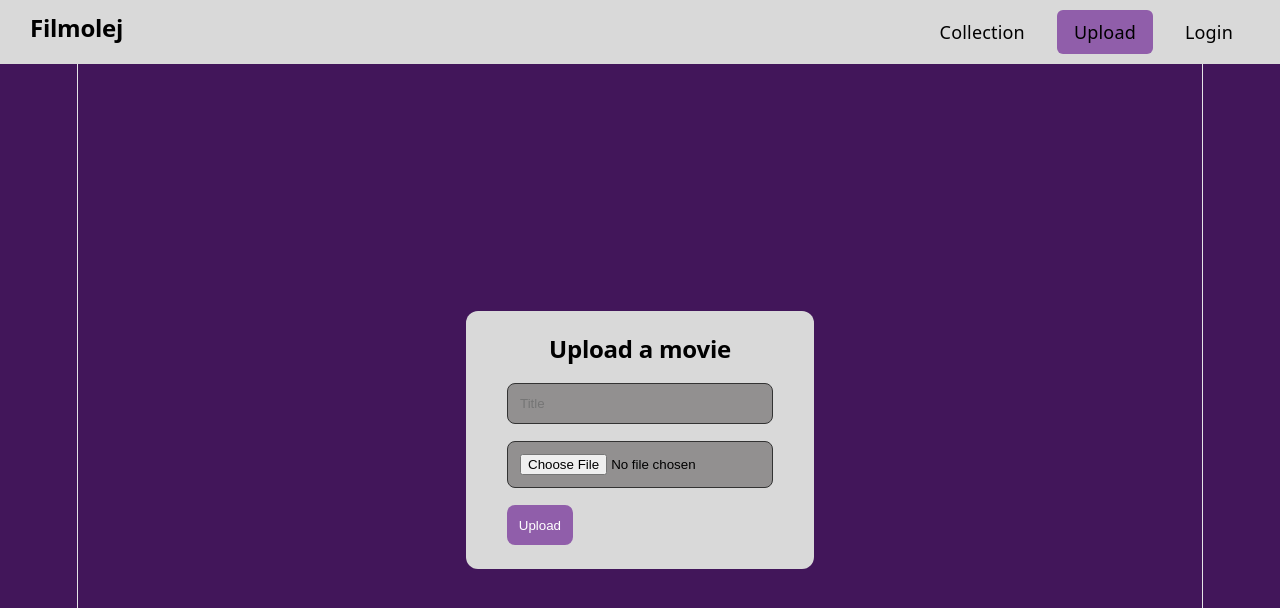
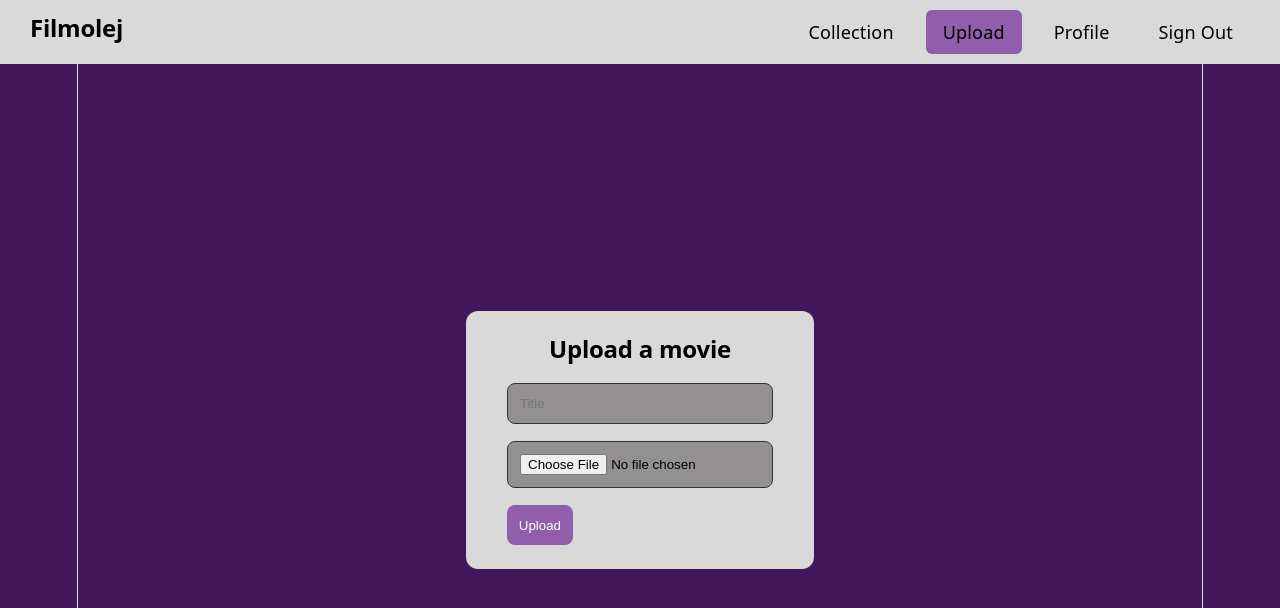
Before and after one commit to yungwolsky/Filmolej, a React (Vite) app in the folder apps/FilmolejFrontend/: page /upload in a window 1280 px wide. Shown: the top 608 px of the page. Built offline with nearby package versions, Linux system fonts and the light colour scheme; sample sign-in values are in the browser's storage.

Commit message:
Added profile and sign out buttons to navbar

```diff
--- a/apps/FilmolejFrontend/src/components/Navbar.jsx
+++ b/apps/FilmolejFrontend/src/components/Navbar.jsx
@@ -1,7 +1,13 @@
 import { NavLink } from "react-router-dom";
 import "../styles/Navbar.css";
 
+function clearToken () {
+    localStorage.clear("token");
+}
+
 function Navbar() {
+    const token = localStorage.getItem("token");
+
     return (
         <div className="navbar">
             <h2>Filmolej</h2>
@@ -9,7 +15,15 @@ function Navbar() {
             <div className="nav-links">
                 <NavLink to="/movieCollection">Collection</NavLink>
                 <NavLink to="/upload">Upload</NavLink>
-                <NavLink to="/login">Login</NavLink>
+                {token ? (
+                    <>
+                        <NavLink to="/profile">Profile</NavLink>
+                        <NavLink to="/login" onClick={clearToken}>Sign Out</NavLink>
+                    </>
+                ) : (
+                    <NavLink to="/login">Login</NavLink>
+                )}
+
             </div>
         </div>
     )
--- a/apps/FilmolejFrontend/src/pages/Movie.jsx
+++ b/apps/FilmolejFrontend/src/pages/Movie.jsx
@@ -1,5 +1,5 @@
 import { useEffect, useState } from "react";
-import { getMovie, getMovieCollection } from "../api/movie";
+import { getMovie } from "../api/movie";
 import { useNavigate, useParams } from "react-router-dom";
 import "../styles/Global.css";
 import "../styles/Movie.css";
```
